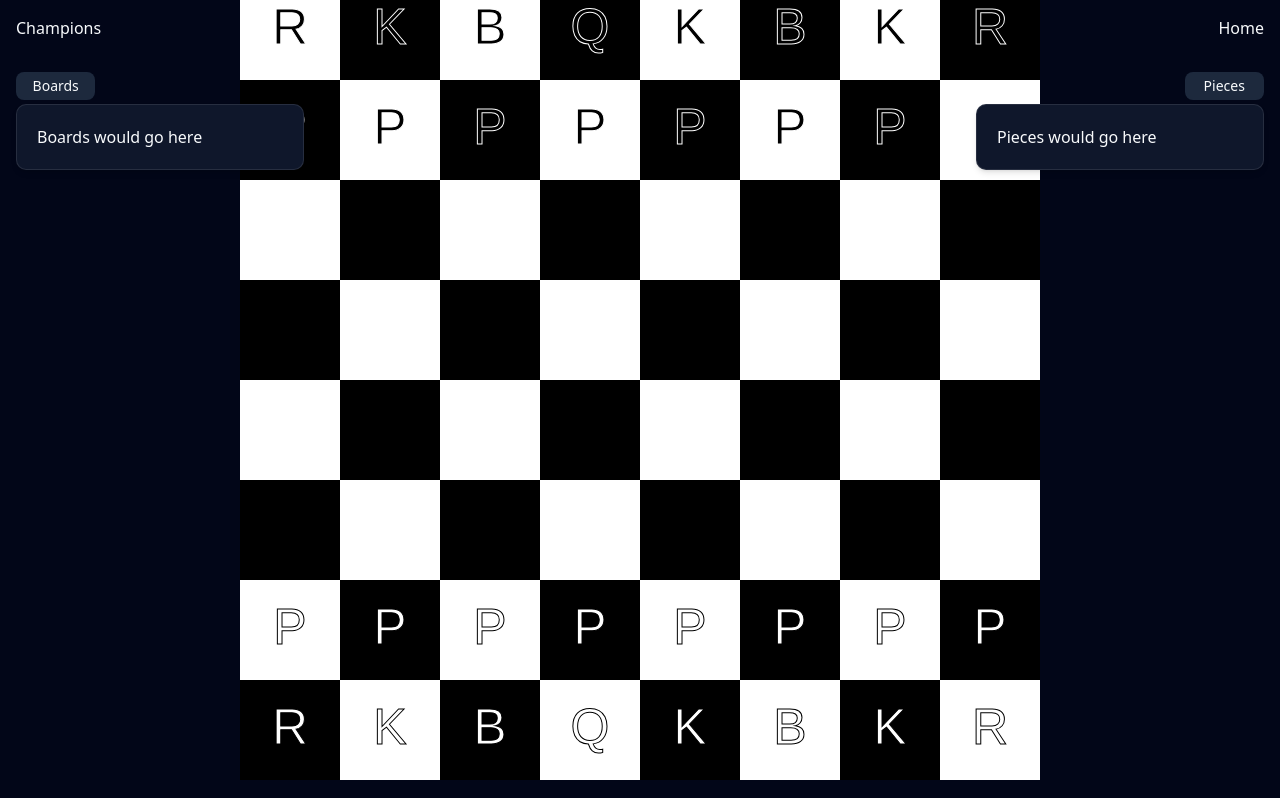
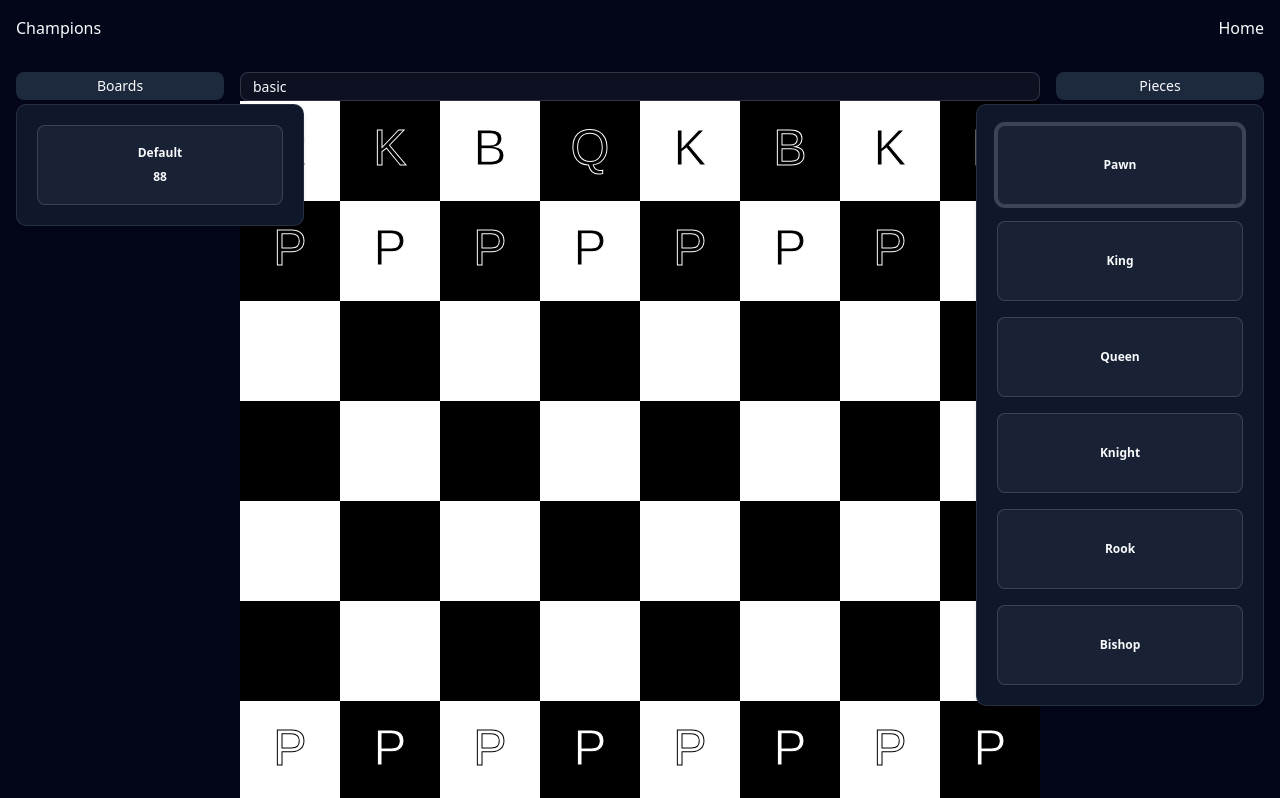
Before and after one commit to cbello14/Champions, a React (Vite) app: page /games in a window 1280 px wide. Shown: the top 798 px of the page. Built offline with nearby package versions, Linux system fonts and the light colour scheme.

Commit message:
Added components for quickly rendering all boars or pieces in localstorage, games can now be edited and changed using the pieces and boards in localstorage, and saved to localstorage

```diff
--- /dev/null
+++ b/src/components/BoardList.tsx
@@ -0,0 +1,48 @@
+import { Button } from "@/components/ui/button";
+import { useStore } from "@/utils/storage";
+import { useEffect } from "react";
+import { basic } from "@/features/boards/defaultBoards";
+import type { Board } from "@/features/boards/board";
+
+const BoardList = ({ onSelectBoard }: { onSelectBoard: (board: Board) => void }) => {
+	const boardsJSON = useStore((state) => state.boards);
+	const setBoard = useStore((state) => state.setBoard);
+	const getBoards = useStore((state) => state.getBoards);
+
+	useEffect(() => {
+		const existingBoards = Object.keys(boardsJSON);
+		if (existingBoards.length === 0) {
+			setBoard(basic)
+		}
+	}, [boardsJSON, setBoard]);
+
+	const allBoards = getBoards();
+	const boardArray = Object.values(allBoards);
+	return (
+		<div className="flex flex-col gap-4">
+			{boardArray.length > 0 ? (
+				boardArray.map((board) => (
+					<Button
+						key={board.name}
+						variant="outline"
+						className="h-20 flex flex-col items-center justify-center gap-2 hover:bg-accent"
+						onClick={() => { onSelectBoard(board) }}
+					>
+						<span className="text-xs font-semibold truncate w-full">
+							{board.name}
+						</span>
+						<span className="text-xs font-semibold truncate w-full">
+							{board.dimensions}
+						</span>
+					</Button>
+				))
+			) : (
+				<p className="col-span-full text-center text-muted-foreground py-4">
+					No pieces saved in storage.
+				</p>
+			)}
+		</div>
+	);
+};
+
+export default BoardList;
--- a/src/components/GamePage.tsx
+++ b/src/components/GamePage.tsx
@@ -5,32 +5,49 @@ import { basicGame } from "@/features/games/defaultGames"
 import RectBoardGame from "./RectBoard/RectBoardGame"
 import { Game } from "@/features/games/game"
 import { Piece } from "@/features/pieces/piece"
+import PieceList from "./PieceList"
+import BoardList from "./BoardList"
+import type { Board } from "@/features/boards/board"
+import { useStore } from "@/utils/storage"
+import { Input } from "./ui/input"
+
 
 const GamePage = () => {
-	const game: Game = basicGame
 
+	const [game, setGame] = useState<Game>(basicGame)
 	const [piecesOpen, setPiecesOpen] = useState<boolean>(true);
 	const [boardsOpen, setBoardsOpen] = useState<boolean>(true);
 	const [action, setAction] = useState<Piece | "team" | "erase" | null>(null)
+	const [name, setName] = useState<string>(basicGame.name)
+	const saveGame = useStore((state) => state.setGame)
 
+	const onNameChange = (name: string) => {
+		setName(name)
+		const newGame = new Game(name, game.board, game.pieces)
+		setGame(newGame)
+	}
+
+	const onBoardChange = (board: Board) => {
+		const newGame = new Game(game.name, board)
+		setGame(newGame)
+	}
 
 	return <>
 		<div className="flex flex-row justify-between h-full gap-4 p-4">
-			<SideBar isOpen={boardsOpen} setIsOpen={(state: boolean) => { setBoardsOpen(state) }} name={"Boards"} content={<h2> Boards would go here </h2>} align={"left"} />
+			<SideBar isOpen={boardsOpen} setIsOpen={(state: boolean) => { setBoardsOpen(state) }} name={"Boards"} content={<BoardList onSelectBoard={(board) => { onBoardChange(board); }} />} align={"left"} />
 
-			<main className="flex grow-5 items-center justify-center">
 			<div className="flex flex-col center">
+				<Input type="text" defaultValue={name} onChange={(e) => { onNameChange(e.target.value) }} />
 				<RectBoardGame cellWidth={100} game={game} onClickAction={action} />
 				<div className="flex flex-row justify-center">
 					<Button className="m-5" onClick={() => { setAction("team") }}> Flip Team </Button>
 					<Button className="m-5" onClick={() => { setAction("erase") }}> Delete Pieces </Button>
 					<Button className="m-5" onClick={() => { setAction(null) }}> Stop Editing </Button>
 				</div>
-					<Button className="m-5" type="submit"> Save </Button>
+				<Button className="m-5" type="submit" onClick={() => { saveGame(game) }}> Save </Button>
 			</div>
-			</main>
 
-			<SideBar isOpen={piecesOpen} setIsOpen={(state: boolean) => { setPiecesOpen(state) }} name={"Pieces"} content={<h2> Pieces would go here </h2>} align={"right"} />
+			<SideBar isOpen={piecesOpen} setIsOpen={(state: boolean) => { setPiecesOpen(state) }} name={"Pieces"} content={<PieceList onSelectPiece={(piece) => { setAction(piece); }} />} align={"right"} />
 		</div >
 	</>
 }
--- /dev/null
+++ b/src/components/PieceList.tsx
@@ -0,0 +1,48 @@
+import { Button } from "@/components/ui/button";
+import { Piece } from "@/features/pieces/piece";
+import { useStore } from "@/utils/storage";
+import { useEffect } from "react";
+import { pawn, king, queen, rook, knight, bishop } from "@/features/pieces/defaultPieces";
+
+const PieceList = ({ onSelectPiece }: { onSelectPiece: (piece: Piece) => void }) => {
+	const piecesJSON = useStore((state) => state.pieces);
+	const setPiece = useStore((state) => state.setPiece);
+	const getPieces = useStore((state) => state.getPieces);
+
+	useEffect(() => {
+		const existingPieces = Object.keys(piecesJSON);
+		if (existingPieces.length === 0) {
+			const defaults = [pawn, king, queen, knight, rook, bishop];
+			defaults.forEach((p) => {
+				setPiece(p);
+			});
+		}
+	}, [piecesJSON, setPiece]);
+
+	const allPieces = getPieces();
+	const pieceArray = Object.values(allPieces);
+	return (
+		<div className="flex flex-col gap-4">
+			{pieceArray.length > 0 ? (
+				pieceArray.map((piece) => (
+					<Button
+						key={piece.name}
+						variant="outline"
+						className="h-20 flex flex-col items-center justify-center gap-2 hover:bg-accent"
+						onClick={() => { onSelectPiece(piece) }}
+					>
+						<span className="text-xs font-semibold truncate w-full">
+							{piece.name}
+						</span>
+					</Button>
+				))
+			) : (
+				<p className="col-span-full text-center text-muted-foreground py-4">
+					No pieces saved in storage.
+				</p>
+			)}
+		</div>
+	);
+};
+
+export default PieceList;
--- a/src/components/RectBoard/RectBoardGame.tsx
+++ b/src/components/RectBoard/RectBoardGame.tsx
@@ -45,7 +45,7 @@ const RectBoardGame = ({ cellWidth, game, onClickAction }:
 		RectBoardDrawing.rectBoardGame(params, game)
 	}, [game, onClickAction, selected]);
 
-	return (<RectBoardGeneric dimensions={[8, 8]} cellWidth={cellWidth} drawingFunction={drawingFunction} selected={selected} setSelected={setSelected} />)
+	return (<RectBoardGeneric dimensions={game.board.dimensions} cellWidth={cellWidth} drawingFunction={drawingFunction} selected={selected} setSelected={setSelected} />)
 
 }
 
--- a/src/components/RectBoard/RectBoardGeneric.tsx
+++ b/src/components/RectBoard/RectBoardGeneric.tsx
@@ -10,12 +10,25 @@ const RectBoardGeneric =
 		const handleCanvasClick = (event: React.MouseEvent<HTMLCanvasElement>) => {
 			const canvas = canvasRef.current;
 			if (!canvas) return;
+
 			const rect = canvas.getBoundingClientRect();
-			const x = event.clientX - rect.left
-			const y = event.clientY - rect.top
-			const selectedX = Math.trunc(x / cellWidth)
-			const selectedY = Math.trunc(y / cellWidth)
-			setSelected([selectedX, selectedY]);
+
+			const rawX = event.clientX - rect.left;
+			const rawY = event.clientY - rect.top;
+
+			const scaleX = canvas.width / rect.width;
+			const scaleY = canvas.height / rect.height;
+
+			const internalX = rawX * scaleX;
+			const internalY = rawY * scaleY;
+
+			const selectedX = Math.trunc(internalX / cellWidth);
+			const selectedY = Math.trunc(internalY / cellWidth);
+
+			if (selectedX >= 0 && selectedX < dimensions[0] &&
+				selectedY >= 0 && selectedY < dimensions[1]) {
+				setSelected([selectedX, selectedY]);
+			}
 		}
 
 		useEffect(() => {
```
Lines whose indentation alone changed are shown as unchanged.
